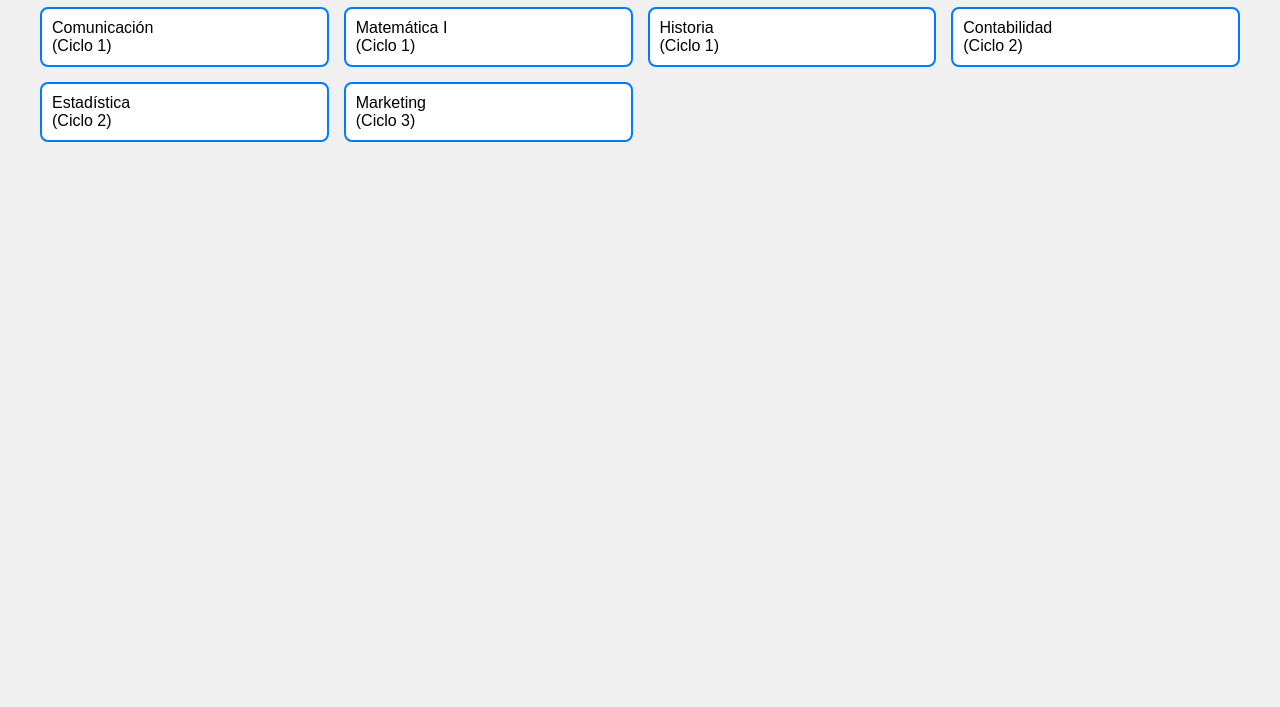
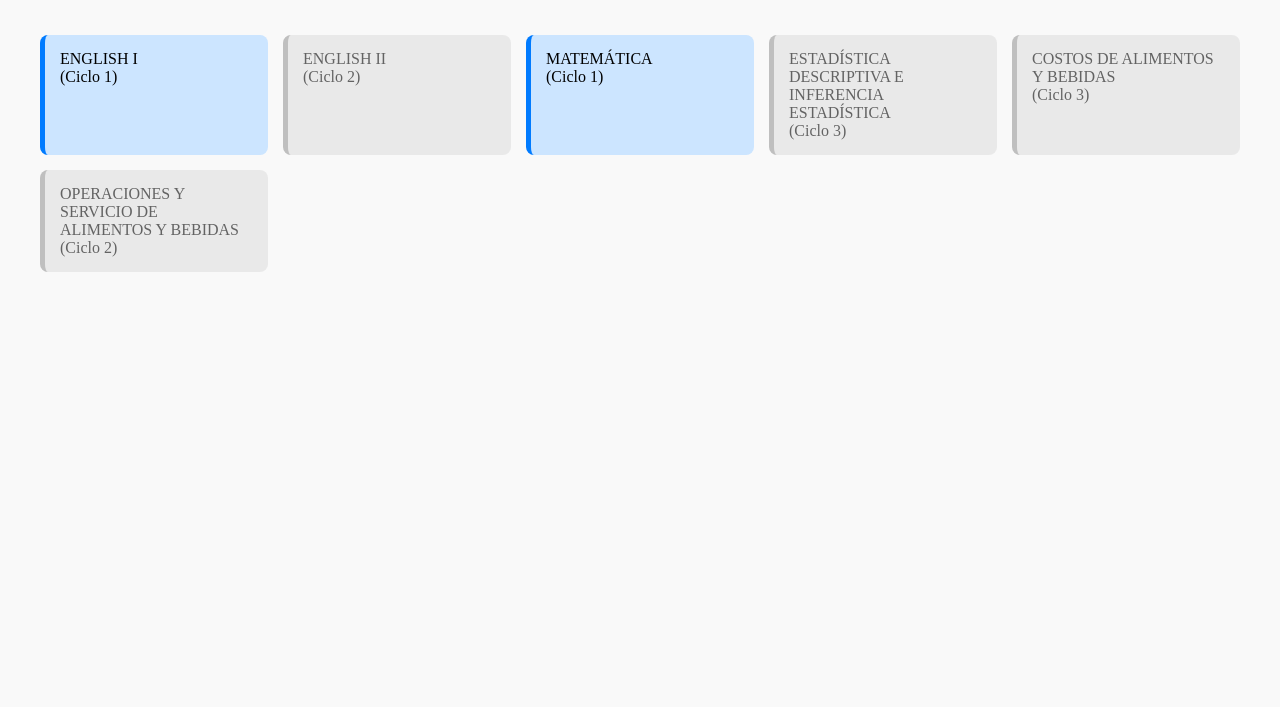
Before and after one commit to kiki0023/malla-hot, a plain HTML site: page index.html in a window 1280 px wide. Shown: the part 93-800 px from the top of the page. Drawn offline with Linux system fonts and the light colour scheme.

Commit message:
Add files via upload

```diff
--- a/script.js
+++ b/script.js
@@ -1,22 +1,68 @@
 const cursos = [
-  { nombre: "Comunicación", ciclo: 1 },
-  { nombre: "Matemática I", ciclo: 1 },
-  { nombre: "Historia", ciclo: 1 },
-  { nombre: "Contabilidad", ciclo: 2 },
-  { nombre: "Estadística", ciclo: 2 },
-  { nombre: "Marketing", ciclo: 3 },
+  {
+    "nombre": "ENGLISH I",
+    "ciclo": 1,
+    "prerequisito": null
+  },
+  {
+    "nombre": "ENGLISH II",
+    "ciclo": 2,
+    "prerequisito": "ENGLISH I"
+  },
+  {
+    "nombre": "MATEM\u00c1TICA",
+    "ciclo": 1,
+    "prerequisito": null
+  },
+  {
+    "nombre": "ESTAD\u00cdSTICA DESCRIPTIVA E INFERENCIA ESTAD\u00cdSTICA",
+    "ciclo": 3,
+    "prerequisito": "MATEM\u00c1TICA"
+  },
+  {
+    "nombre": "COSTOS DE ALIMENTOS Y BEBIDAS",
+    "ciclo": 3,
+    "prerequisito": "OPERACIONES Y SERVICIO DE ALIMENTOS Y BEBIDAS"
+  },
+  {
+    "nombre": "OPERACIONES Y SERVICIO DE ALIMENTOS Y BEBIDAS",
+    "ciclo": 2,
+    "prerequisito": "FUNDAMENTOS DE LA INDUSTRIA DE LA HOSPITALIDAD"
+  }
 ];
 
-const contenedor = document.querySelector(".malla");
+const estadoCursos = {};
+
+function renderMalla() {
+    const container = document.querySelector(".malla");
+    container.innerHTML = "";
 
     cursos.forEach(curso => {
         const div = document.createElement("div");
         div.className = "curso";
         div.innerText = `${curso.nombre}\n(Ciclo ${curso.ciclo})`;
+        div.dataset.nombre = curso.nombre;
+        div.dataset.prereq = curso.prerequisito || "Sin prerrequisito";
+
+        const prereq = curso.prerequisito;
+        if (!prereq || estadoCursos[prereq]) {
+            div.classList.add("activo");
+            div.style.cursor = "pointer";
+        }
+
+        if (estadoCursos[curso.nombre]) {
+            div.classList.add("completado");
+        }
 
         div.addEventListener("click", () => {
-    alert(`Curso: ${curso.nombre}\nCiclo: ${curso.ciclo}`);
+            if (div.classList.contains("activo")) {
+                estadoCursos[curso.nombre] = true;
+                renderMalla();
+            }
         });
 
-  contenedor.appendChild(div);
+        container.appendChild(div);
     });
+}
+
+renderMalla();
--- a/style.css
+++ b/style.css
@@ -1,29 +1,54 @@
 body {
-  font-family: Arial, sans-serif;
-  margin: 20px;
-  background-color: #f0f0f0;
+    font-family: 'Times New Roman', serif;
+    background-color: #f9f9f9;
+    margin: 0;
+    padding: 20px;
 }
 
 h1 {
     text-align: center;
+    margin-bottom: 30px;
 }
 
 .malla {
     display: grid;
-  grid-template-columns: repeat(4, 1fr);
+    grid-template-columns: repeat(auto-fit, minmax(200px, 1fr));
     gap: 15px;
     padding: 20px;
 }
 
 .curso {
-  background-color: #ffffff;
-  border: 2px solid #007BFF;
+    background-color: #e0e0e0;
+    border-left: 5px solid #999;
+    padding: 15px;
     border-radius: 8px;
-  padding: 10px;
-  cursor: pointer;
+    cursor: not-allowed;
+    opacity: 0.6;
     transition: background-color 0.3s ease;
+    position: relative;
 }
 
-.curso:hover {
-  background-color: #e0f0ff;
+.curso.activo {
+    background-color: #cce5ff;
+    border-left: 5px solid #007bff;
+    cursor: pointer;
+    opacity: 1;
 }
+
+.curso.completado {
+    background-color: #d4edda;
+    border-left: 5px solid #28a745;
+}
+
+.curso:hover::after {
+    content: attr(data-prereq);
+    position: absolute;
+    top: -25px;
+    left: 0;
+    background-color: #333;
+    color: white;
+    padding: 4px 8px;
+    border-radius: 4px;
+    font-size: 12px;
+    white-space: nowrap;
+}
```
Also changed, not shown: index.html (indentation only). Lines whose indentation alone changed are shown as unchanged.
